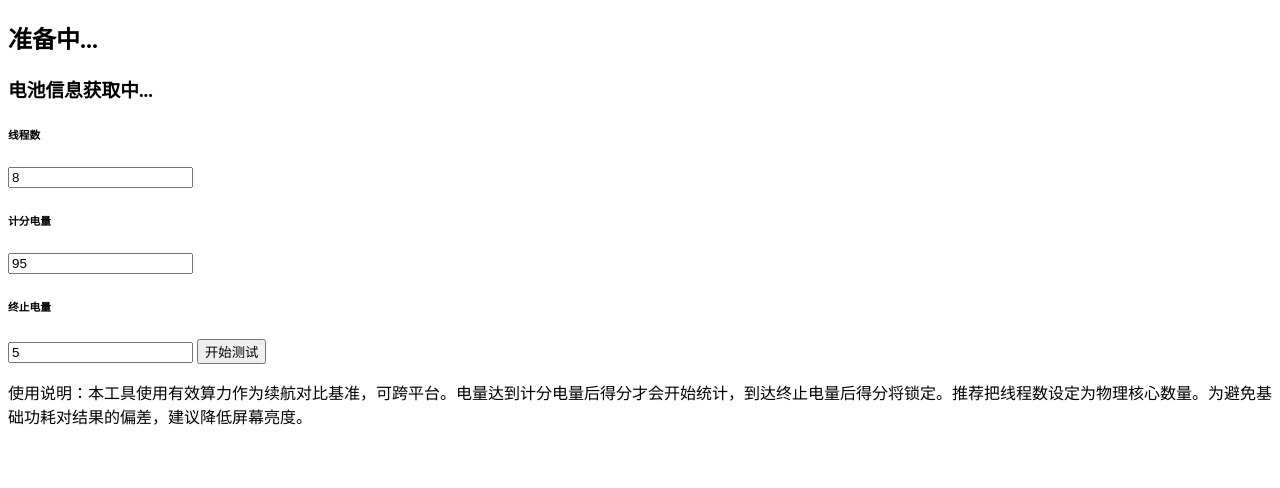
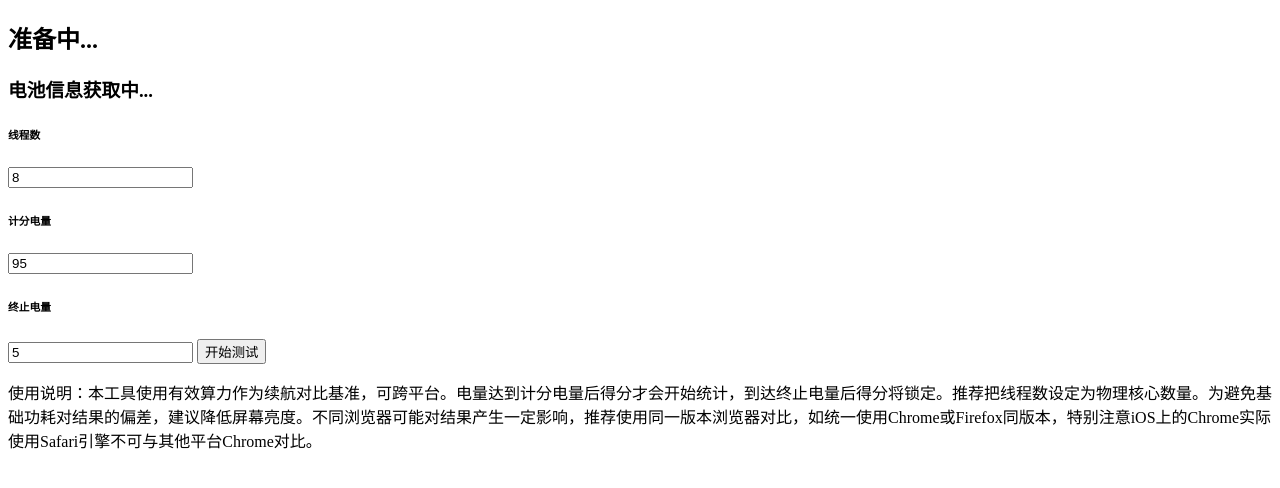
Before and after one commit to qinlili23333/WebBattMark, a plain HTML site: page index.html in a window 1280 px wide. Drawn offline with Linux system fonts and the light colour scheme.

Commit message:
Update index.html

```diff
--- a/index.html
+++ b/index.html
@@ -16,7 +16,7 @@
     <H6>终止电量</H6>
     <input role="textbox" tabindex="0" id="stoplevel" placeholder="终止电量" value="5">
     <button id="start">开始测试</button>
-    <p>使用说明：本工具使用有效算力作为续航对比基准，可跨平台。电量达到计分电量后得分才会开始统计，到达终止电量后得分将锁定。推荐把线程数设定为物理核心数量。为避免基础功耗对结果的偏差，建议降低屏幕亮度。</p>
+    <p>使用说明：本工具使用有效算力作为续航对比基准，可跨平台。电量达到计分电量后得分才会开始统计，到达终止电量后得分将锁定。推荐把线程数设定为物理核心数量。为避免基础功耗对结果的偏差，建议降低屏幕亮度。不同浏览器可能对结果产生一定影响，推荐使用同一版本浏览器对比，如统一使用Chrome或Firefox同版本，特别注意iOS上的Chrome实际使用Safari引擎不可与其他平台Chrome对比。</p>
     <script>
         let sleep = (ms) => new Promise(resolve => setTimeout(resolve, ms));
         let battLevel = 0;
```
